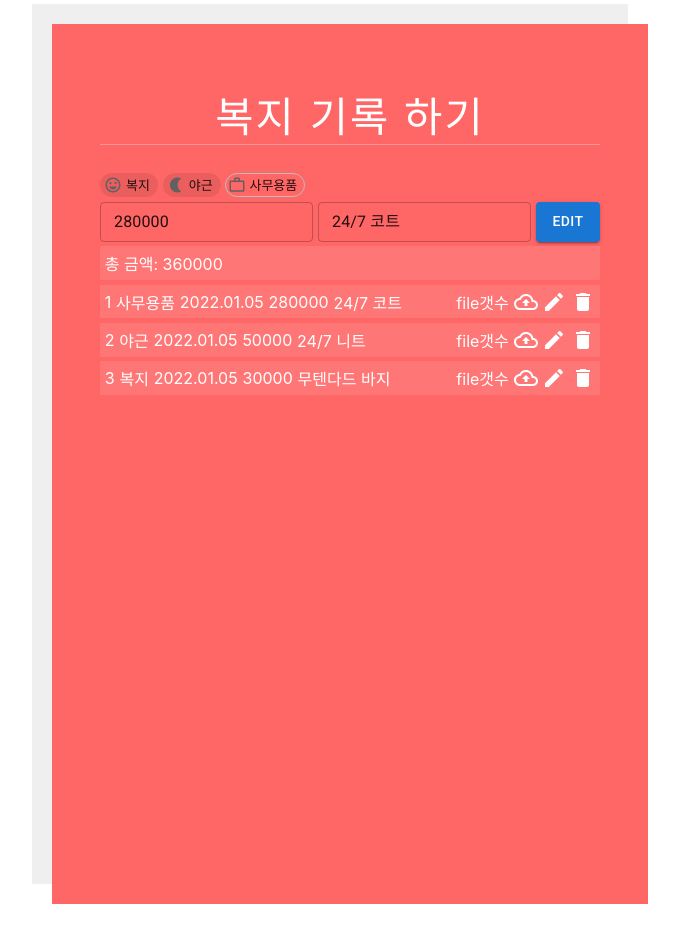
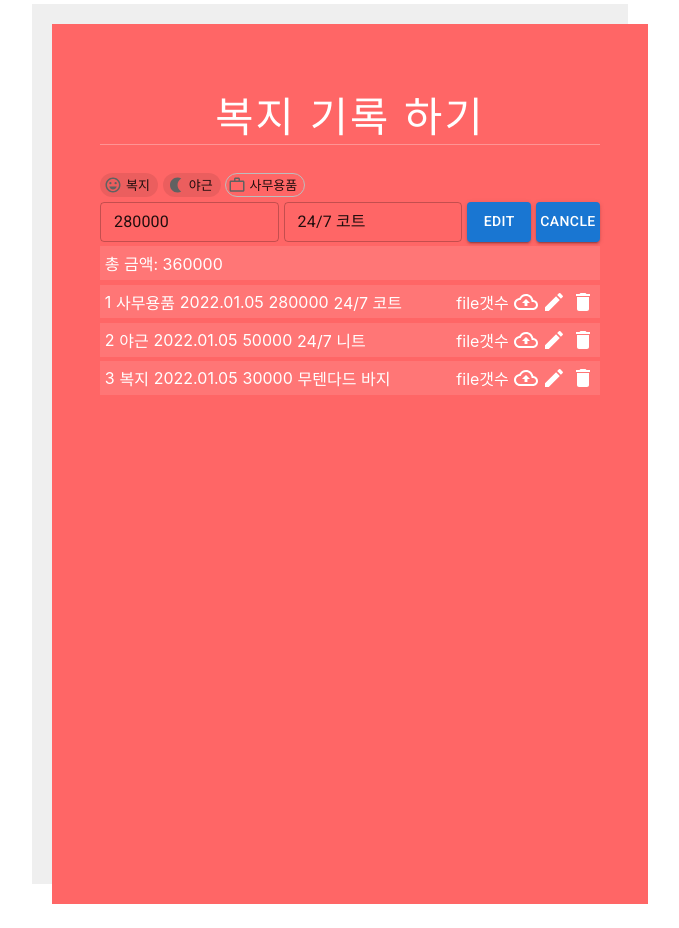
Before and after one commit to happyjy/recordBenefits, a React (Create React App) app in the folder client/: page / in a window 1280 px wide. Both pictures are taken after a click on the icon 844 px from the left and 301 px from the top of the page. Shown: the whole page, without its empty margins (290-969 px from the left). Built offline with nearby package versions, Linux system fonts and the light colour scheme.

Commit message:
add cancle feature when edit mode

```diff
--- a/client/src/component/page/Record.jsx
+++ b/client/src/component/page/Record.jsx
@@ -125,16 +125,17 @@ const Record = () => {
     1: { label: '야근', icon: <NightlightIcon /> },
     2: { label: '사무용품', icon: <WorkOutlineIcon /> },
   };
-
-  const fileuploadRef = useRef();
-  // { type: WRITE, index: null}, { type: EDIT, index}
-  const [mode, setMode] = useState({ type: 'WRITE', index: null });
-  const [benefitsList, setBenefitsList] = useState(dummyData);
-  const [tagList, setTagList] = useState([
+  const initTagList = [
     { id: 0, label: '복지', status: true },
     { id: 1, label: '야근', status: false },
     { id: 2, label: '사무용품', status: false },
-  ]);
+  ];
+
+  const fileuploadRef = useRef();
+  // { type: "WRITE", index: null}, { type: EDIT, index}
+  const [mode, setMode] = useState({ type: 'WRITE', index: null });
+  const [benefitsList, setBenefitsList] = useState(dummyData);
+  const [tagList, setTagList] = useState(initTagList);
   const [usedBenefitDate, setUsedBenefitDate] = useState(new Date());
   const [totalPrice, setTotalPrice] = useState('');
   const [content, setContent] = useState('');
@@ -143,7 +144,7 @@ const Record = () => {
   const benefitInfo = useRef([]);
   // const contentRef = useRef([]);
 
-  const onClickEdit = (e, id) => {
+  const onClickEditIcon = (e, id) => {
     // console.log({ e, id });
     // console.log(benefitInfo.current);
     // benefitInfo.current.contenteditable = !benefitInfo.current.contenteditable;
@@ -206,12 +207,24 @@ const Record = () => {
     if (e.key === 'Enter') {
       // TODO: toast ui 만들기
       if (!content || !price) return;
-      onClickButton();
+      onClickCreate();
     }
   };
-  const onClickButton = (e) => {
+  const onInitForm = () => {
+    setTagList((prev) =>
+      prev.map((v, i) => {
+        i === 0 ? (v.status = true) : (v.status = false);
+        return v;
+      }),
+    );
+    setContent('');
+    setPrice('');
+    setMode({ type: 'WRITE', index: null });
+  };
+  const onClickCreate = (e) => {
     // console.log({ tag: tagList.filter((v) => v)[0], date: usedBenefitDate, content });
-    if (mode.type === 'WRITE') {
+    if (!content || !price) return;
+
     setBenefitsList((prev) => {
       return [
         ...prev,
@@ -224,7 +237,10 @@ const Record = () => {
         },
       ];
     });
-    } else if (mode.type === 'EDIT') {
+
+    onInitForm();
+  };
+  const onClickEdit = (e) => {
     setBenefitsList((prev) =>
       prev.map((v) => {
         if (v.id === mode.index) {
@@ -233,11 +249,13 @@ const Record = () => {
         return v;
       }),
     );
-    }
-    // init
-    setContent('');
-    setPrice('');
+
+    onInitForm();
+  };
+
+  const onClickCancle = (e) => {
     setMode({ type: 'WRITE', index: null });
+    onInitForm();
   };
 
   return (
@@ -275,6 +293,7 @@ const Record = () => {
         <FormItem>
           <AddTextFeild
             type='number'
+            min='1'
             value={price}
             onChange={(e) => onChangePrice(e)}
             onKeyPress={(e) => onKeyPress(e)}
@@ -294,10 +313,21 @@ const Record = () => {
             size='small'
             required
           />
-          <AddButton onClick={(e) => onClickButton(e)} variant='contained'>
-            {mode.type === 'WRITE' && 'ADD'}
-            {mode.type === 'EDIT' && 'EDIT'}
+          {mode.type === 'WRITE' && (
+            <AddButton onClick={(e) => onClickCreate(e)} variant='contained'>
+              ADD
             </AddButton>
+          )}
+          {mode.type === 'EDIT' && (
+            <AddButton onClick={(e) => onClickEdit(e)} variant='contained'>
+              EDIT
+            </AddButton>
+          )}
+          {mode.type === 'EDIT' && (
+            <AddButton onClick={(e) => onClickCancle(e)} variant='contained'>
+              CANCLE
+            </AddButton>
+          )}
         </FormItem>
       </FormContainer>
       <ListContainer>
@@ -320,7 +350,7 @@ const Record = () => {
             <ListItemRightContainer>
               <ListItem>{v.receipt}</ListItem>
               <CloudUploadOutlinedIcon onClick={(e) => onClickUploadRecipt(e)} />
-              <Edit onClick={(e) => onClickEdit(e, v.id)} />
+              <Edit onClick={(e) => onClickEditIcon(e, v.id)} />
               <Delete onClick={(e) => onClickDelete(e, v.id)} />
             </ListItemRightContainer>
           </ListItemContainer>
```
Lines whose indentation alone changed are shown as unchanged.
